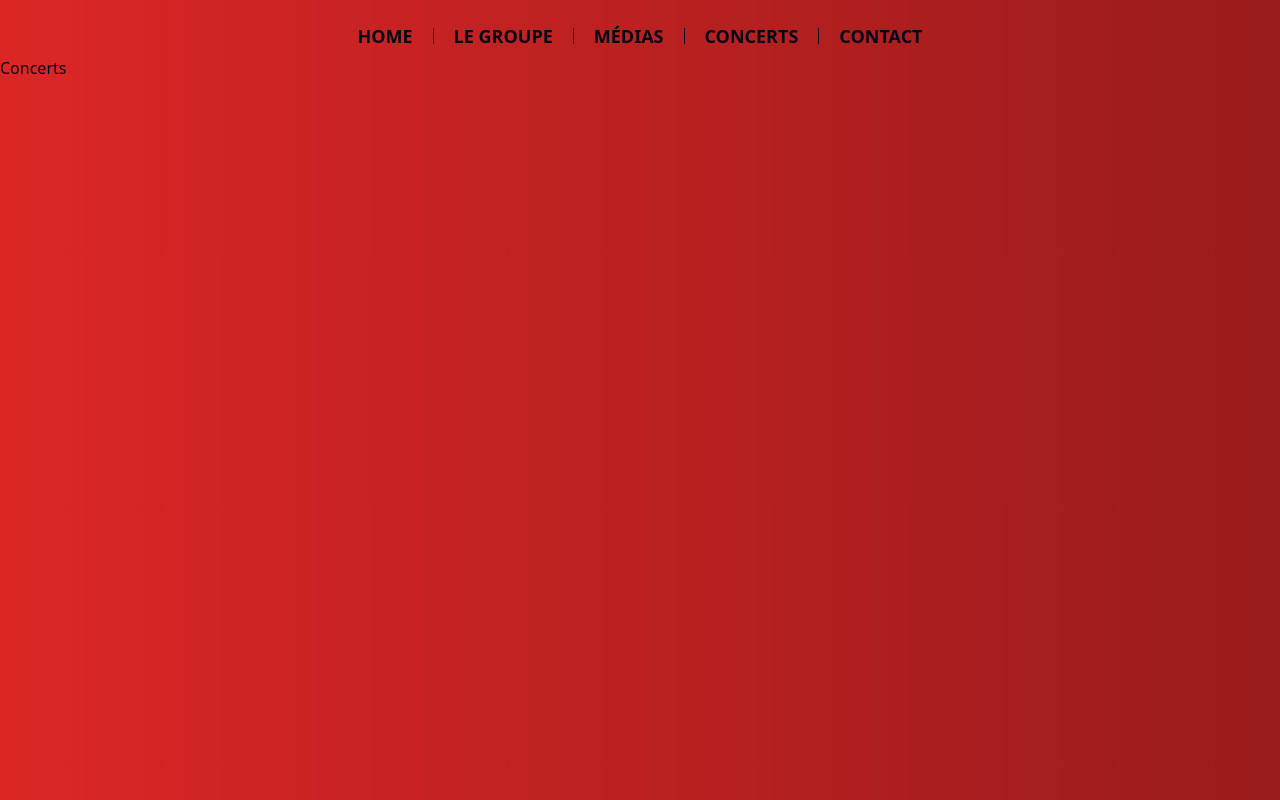
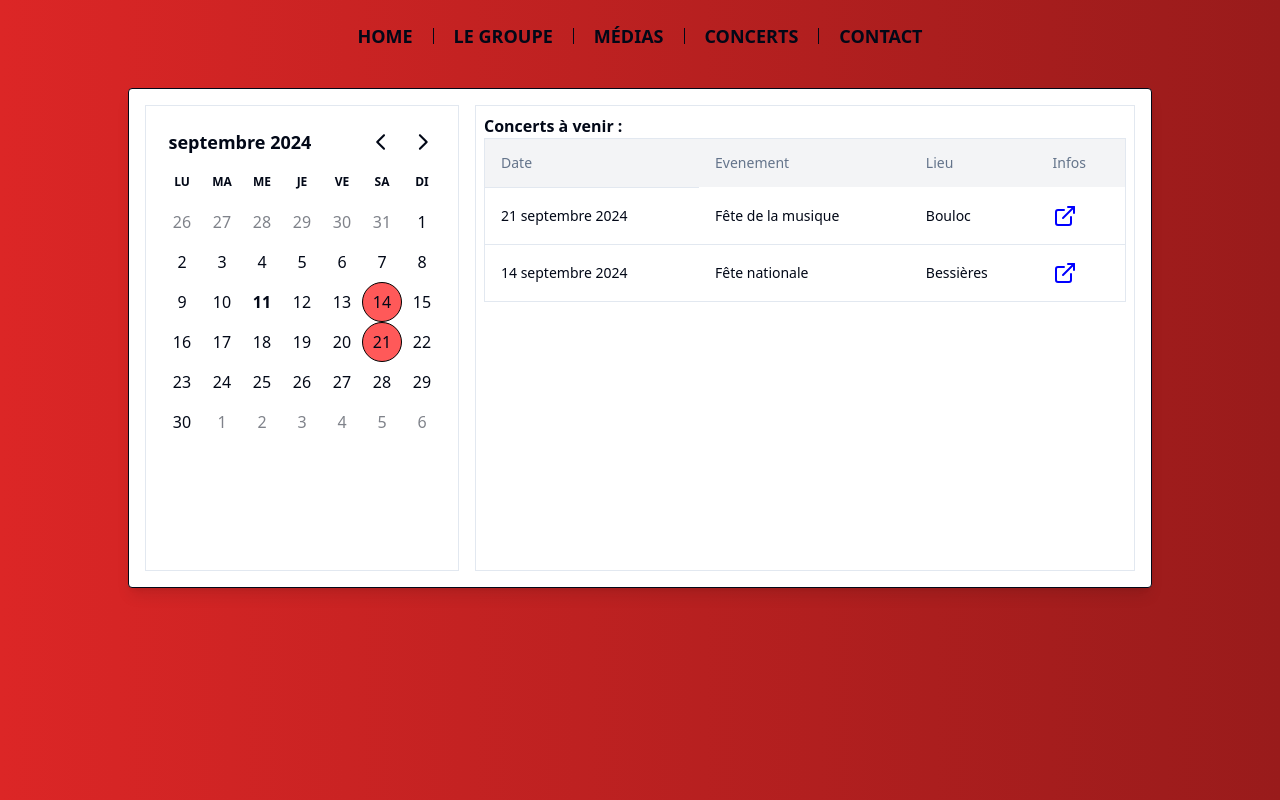
Before and after one commit to LucienRamond/RoisDeRien, a React (Vite) app: page /concerts in a window 1280 px wide. Built offline with nearby package versions, Linux system fonts and the light colour scheme.

Commit message:
Concerts feature page with calendar

```diff
--- a/package.json
+++ b/package.json
@@ -12,8 +12,10 @@
   "dependencies": {
     "@hookform/resolvers": "^3.4.2",
     "@radix-ui/react-dialog": "^1.1.1",
+    "@radix-ui/react-hover-card": "^1.1.1",
     "@radix-ui/react-label": "^2.0.2",
     "@radix-ui/react-navigation-menu": "^1.1.4",
+    "@radix-ui/react-popover": "^1.1.1",
     "@radix-ui/react-separator": "^1.0.3",
     "@radix-ui/react-slot": "^1.1.0",
     "@radix-ui/react-tabs": "^1.0.4",
--- /dev/null
+++ b/src/components/ui/hover-card.tsx
@@ -0,0 +1,27 @@
+import * as React from "react"
+import * as HoverCardPrimitive from "@radix-ui/react-hover-card"
+
+import { cn } from "@/lib/utils"
+
+const HoverCard = HoverCardPrimitive.Root
+
+const HoverCardTrigger = HoverCardPrimitive.Trigger
+
+const HoverCardContent = React.forwardRef<
+  React.ElementRef<typeof HoverCardPrimitive.Content>,
+  React.ComponentPropsWithoutRef<typeof HoverCardPrimitive.Content>
+>(({ className, align = "center", sideOffset = 4, ...props }, ref) => (
+  <HoverCardPrimitive.Content
+    ref={ref}
+    align={align}
+    sideOffset={sideOffset}
+    className={cn(
+      "z-50 w-64 rounded-md border bg-popover p-4 text-popover-foreground shadow-md outline-none data-[state=open]:animate-in data-[state=closed]:animate-out data-[state=closed]:fade-out-0 data-[state=open]:fade-in-0 data-[state=closed]:zoom-out-95 data-[state=open]:zoom-in-95 data-[side=bottom]:slide-in-from-top-2 data-[side=left]:slide-in-from-right-2 data-[side=right]:slide-in-from-left-2 data-[side=top]:slide-in-from-bottom-2",
+      className
+    )}
+    {...props}
+  />
+))
+HoverCardContent.displayName = HoverCardPrimitive.Content.displayName
+
+export { HoverCard, HoverCardTrigger, HoverCardContent }
--- /dev/null
+++ b/src/components/ui/popover.tsx
@@ -0,0 +1,29 @@
+import * as React from "react"
+import * as PopoverPrimitive from "@radix-ui/react-popover"
+
+import { cn } from "@/lib/utils"
+
+const Popover = PopoverPrimitive.Root
+
+const PopoverTrigger = PopoverPrimitive.Trigger
+
+const PopoverContent = React.forwardRef<
+  React.ElementRef<typeof PopoverPrimitive.Content>,
+  React.ComponentPropsWithoutRef<typeof PopoverPrimitive.Content>
+>(({ className, align = "center", sideOffset = 4, ...props }, ref) => (
+  <PopoverPrimitive.Portal>
+    <PopoverPrimitive.Content
+      ref={ref}
+      align={align}
+      sideOffset={sideOffset}
+      className={cn(
+        "z-50 w-72 rounded-md border bg-popover p-4 text-popover-foreground shadow-md outline-none data-[state=open]:animate-in data-[state=closed]:animate-out data-[state=closed]:fade-out-0 data-[state=open]:fade-in-0 data-[state=closed]:zoom-out-95 data-[state=open]:zoom-in-95 data-[side=bottom]:slide-in-from-top-2 data-[side=left]:slide-in-from-right-2 data-[side=right]:slide-in-from-left-2 data-[side=top]:slide-in-from-bottom-2",
+        className
+      )}
+      {...props}
+    />
+  </PopoverPrimitive.Portal>
+))
+PopoverContent.displayName = PopoverPrimitive.Content.displayName
+
+export { Popover, PopoverTrigger, PopoverContent }
--- /dev/null
+++ b/src/components/ui/table.tsx
@@ -0,0 +1,117 @@
+import * as React from "react"
+
+import { cn } from "@/lib/utils"
+
+const Table = React.forwardRef<
+  HTMLTableElement,
+  React.HTMLAttributes<HTMLTableElement>
+>(({ className, ...props }, ref) => (
+  <div className="relative w-full overflow-auto">
+    <table
+      ref={ref}
+      className={cn("w-full caption-bottom text-sm", className)}
+      {...props}
+    />
+  </div>
+))
+Table.displayName = "Table"
+
+const TableHeader = React.forwardRef<
+  HTMLTableSectionElement,
+  React.HTMLAttributes<HTMLTableSectionElement>
+>(({ className, ...props }, ref) => (
+  <thead ref={ref} className={cn("[&_tr]:border-b", className)} {...props} />
+))
+TableHeader.displayName = "TableHeader"
+
+const TableBody = React.forwardRef<
+  HTMLTableSectionElement,
+  React.HTMLAttributes<HTMLTableSectionElement>
+>(({ className, ...props }, ref) => (
+  <tbody
+    ref={ref}
+    className={cn("[&_tr:last-child]:border-0", className)}
+    {...props}
+  />
+))
+TableBody.displayName = "TableBody"
+
+const TableFooter = React.forwardRef<
+  HTMLTableSectionElement,
+  React.HTMLAttributes<HTMLTableSectionElement>
+>(({ className, ...props }, ref) => (
+  <tfoot
+    ref={ref}
+    className={cn(
+      "border-t bg-muted/50 font-medium [&>tr]:last:border-b-0",
+      className
+    )}
+    {...props}
+  />
+))
+TableFooter.displayName = "TableFooter"
+
+const TableRow = React.forwardRef<
+  HTMLTableRowElement,
+  React.HTMLAttributes<HTMLTableRowElement>
+>(({ className, ...props }, ref) => (
+  <tr
+    ref={ref}
+    className={cn(
+      "border-b transition-colors hover:bg-muted/50 data-[state=selected]:bg-muted",
+      className
+    )}
+    {...props}
+  />
+))
+TableRow.displayName = "TableRow"
+
+const TableHead = React.forwardRef<
+  HTMLTableCellElement,
+  React.ThHTMLAttributes<HTMLTableCellElement>
+>(({ className, ...props }, ref) => (
+  <th
+    ref={ref}
+    className={cn(
+      "h-12 px-4 text-left align-middle font-medium text-muted-foreground [&:has([role=checkbox])]:pr-0",
+      className
+    )}
+    {...props}
+  />
+))
+TableHead.displayName = "TableHead"
+
+const TableCell = React.forwardRef<
+  HTMLTableCellElement,
+  React.TdHTMLAttributes<HTMLTableCellElement>
+>(({ className, ...props }, ref) => (
+  <td
+    ref={ref}
+    className={cn("p-4 align-middle [&:has([role=checkbox])]:pr-0", className)}
+    {...props}
+  />
+))
+TableCell.displayName = "TableCell"
+
+const TableCaption = React.forwardRef<
+  HTMLTableCaptionElement,
+  React.HTMLAttributes<HTMLTableCaptionElement>
+>(({ className, ...props }, ref) => (
+  <caption
+    ref={ref}
+    className={cn("mt-4 text-sm text-muted-foreground", className)}
+    {...props}
+  />
+))
+TableCaption.displayName = "TableCaption"
+
+export {
+  Table,
+  TableHeader,
+  TableBody,
+  TableFooter,
+  TableHead,
+  TableRow,
+  TableCell,
+  TableCaption,
+}
--- a/src/index.css
+++ b/src/index.css
@@ -74,3 +74,9 @@
     @apply bg-background text-foreground;
   }
 }
+
+/* Calendar customize */
+.calendar-event-class {
+  background-color: rgb(255, 89, 89);
+  border: 1px solid black;
+}
--- a/src/pages/concerts/Concerts.tsx
+++ b/src/pages/concerts/Concerts.tsx
@@ -1,3 +1,118 @@
+import { useState } from "react";
+import { fr, id } from "date-fns/locale";
+import { DayPicker } from "react-day-picker";
+import "react-day-picker/src/style.css";
+import { Separator } from "@/components/ui/separator";
+import {
+  Table,
+  TableBody,
+  TableCell,
+  TableHead,
+  TableHeader,
+  TableRow,
+} from "@/components/ui/table";
+import { CameraIcon, ExternalLinkIcon } from "lucide-react";
+import { Link } from "react-router-dom";
+
 export default function Concerts() {
-  return <div>Concerts</div>;
+  const [selected, setSelected] = useState<Date>();
+  const [concertsList, setConcertList] = useState<Date[]>([
+    new Date("09-21-2024"),
+    new Date("09-14-2024"),
+  ]);
+
+  //Liste des concerts à venir en bdd
+  const concerts = [
+    {
+      date: "09-21-2024",
+      event: "Fête de la musique",
+      location: "Bouloc",
+      url: "www.google.fr",
+      id: 1,
+    },
+    {
+      date: "09-14-2024",
+      event: "Fête nationale",
+      location: "Bessières",
+      url: "www.google.fr",
+      id: 2,
+    },
+  ];
+
+  const showEventDetails = () => {
+    const match = concerts.find(
+      (concert) =>
+        new Date(concert.date).toLocaleDateString() ==
+        selected?.toLocaleDateString()
+    );
+    return match ? (
+      <Link to={"/"} className=" flex justify-center gap-2">
+        <div className=" text-blue-800 font-semibold hover:underline">
+          {match.event} à {match.location}
+        </div>
+        <CameraIcon color="blue" />
+      </Link>
+    ) : (
+      ""
+    );
+  };
+
+  return (
+    <div className="min-[930px]:flex-row flex flex-col-reverse gap-4 mx-auto border border-foreground p-4 my-8 lg:max-w-[80%]  sm:max-w-[90%] min-h-[500px] sm:rounded bg-white shadow-lg">
+      <div className="border w-fit mx-auto">
+        <DayPicker
+          showOutsideDays
+          mode="single"
+          selected={selected}
+          onSelect={setSelected}
+          locale={fr}
+          modifiers={{
+            concerts: concertsList,
+          }}
+          modifiersClassNames={{
+            concerts: "calendar-event-class",
+          }}
+          footer={showEventDetails()}
+        />
+      </div>
+      <div className="w-full border p-2">
+        <div className=" font-bold">Concerts à venir :</div>
+        <div>
+          <Table className=" border rounded">
+            <TableHeader className=" bg-gray-100 ">
+              <TableHead>Date</TableHead>
+              <TableHead>Evenement</TableHead>
+              <TableHead>Lieu</TableHead>
+              <TableHead>Infos</TableHead>
+            </TableHeader>
+            <Separator />
+            <TableBody>
+              {concerts.map((concert) => {
+                return (
+                  <TableRow key={concert.id}>
+                    <TableCell>
+                      {new Date(concert.date).toLocaleDateString("fr", {
+                        day: "2-digit",
+                        month: "long",
+                        year: "numeric",
+                      })}
+                    </TableCell>
+                    <TableCell>{concert.event}</TableCell>
+                    <TableCell>{concert.location}</TableCell>
+                    <TableCell>
+                      <ExternalLinkIcon
+                        className=" hover:cursor-pointer"
+                        color="blue"
+                        onClick={() => document.location.assign(concert.url)}
+                      />
+                    </TableCell>
+                  </TableRow>
+                );
+              })}
+            </TableBody>
+          </Table>
+        </div>
+      </div>
+    </div>
+  );
 }
```
Also changed, not shown: 1 other file (tests, documents, lock files or other folders). Lines whose indentation alone changed are shown as unchanged.
